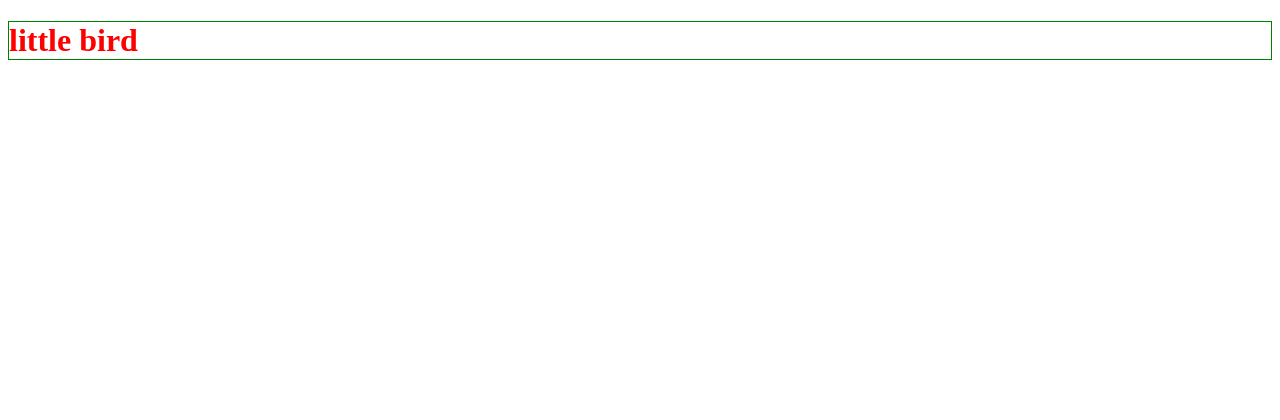
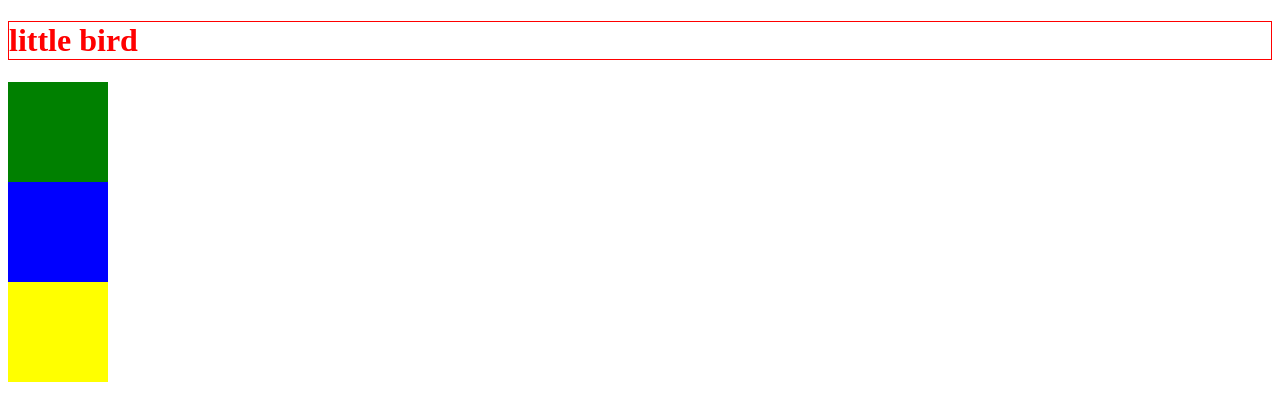
Before and after one commit to prejudicejack/mq-diplom, a plain HTML site: page index.html in a window 1280 px wide. Drawn offline with Linux system fonts and the light colour scheme.

Commit message:
Add files via upload

```diff
--- a/css/style.css
+++ b/css/style.css
@@ -1,4 +1,22 @@
 h1 {
 	color: red;
-	border: 1px solid green;
+	border: 1px solid red;
 }
+
+.content1 {
+	width: 100px;
+	height: 100px;
+	background-color: green;
+}
+
+.content2 {
+	width: 100px;
+	height: 100px;
+	background-color: blue;
+}
+
+.content3 {
+	width: 100px;
+	height: 100px;
+	background-color: yellow;
+}
```
